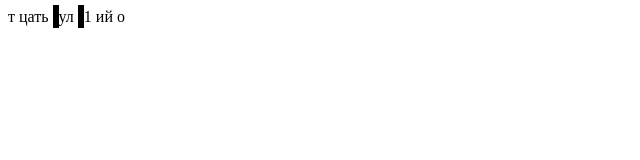
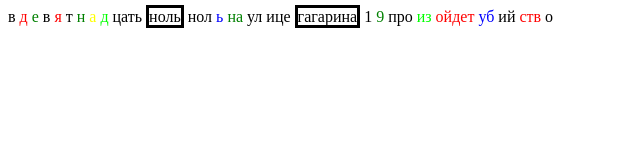
Before and after one commit to klinkovich/Code-Club, a plain HTML site: page index.html in a window 1280 px wide. Shown: the whole page, without its empty margins (0-640 px from the left). Drawn offline with Linux system fonts and the light colour scheme.

Commit message:
оканчательно исправил работу

```diff
--- a/index.html
+++ b/index.html
@@ -9,30 +9,31 @@
 	<link rel="stylesheet" href="style.css" </head>
 
 	<body>
-		<span class="bigtext" В></span>
-		<span class="redtext" д></span>
-		<span class="greentext" е></span>
-		<span class="bigtext" в></span>
-		<span class="redbigtext" я></span>
+		<span class="bigtext">в</span>
+		<span class="redtext">д</span>
+		<span class="greentext">е</span>
+		<span class="bigtext">в</span>
+		<span class="redbigtext">я</span>
 		<span>т</span>
-		<span class="greentext" н></span>
-		<span class="yellowtext" а></span>
-		<span class="limetext" д></span>
+		<span class="greentext">н</span>
+		<span class="yellowtext">а</span>
+		<span class="limetext">д</span>
 		<span>цать</span>
-		<span class="border" ноль></span>
-		<span class="bigtext" н class="blacktext" о class="bigtext" л></span>
-		<span class="bluetext" ь></span>
-		<span class="greenbigtext" н class="redtext" а></span>
+		<span class="border">ноль</span>
+		<span class="bigtext">нол</span>
+		<span class="bluetext">ь</span>
+		<span class="greenbigtext">на</span>
 		<span>ул</span>
-		<span class="bigtext" и class="limetext" ц class="yellowtext" е></span>
-		<span class="border" гагарина></span>
+		<span class="bigtext">ице</span>
+		<span class="border">гагарина</span>
 		<span>1</span>
-		<span class="greentext" 9></span>
-		<span class="bigtext" п class="blacktext" р class="redbigtext" о class="yellowtext" и class="bigtext" зо class="limetext"
-		 йдет></span>
-		<span class="bluetext" уб></span>
+		<span class="greentext">9</span>
+		<span class="bigtext">про</span>
+		<span class="limetext">из</span>
+		<span class="redbigtext">ойдет</span>
+		<span class="bluetext">уб</span>
 		<span>ий</span>
-		<span class="bigtext" с class="redtext" тв></span>
+		<span class="redtext">ств</span>
 		<span>о</span>
 	</body>
 
```
